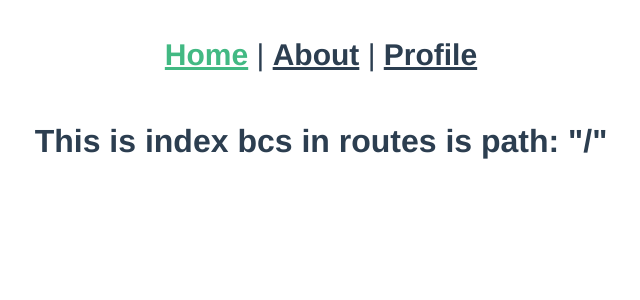
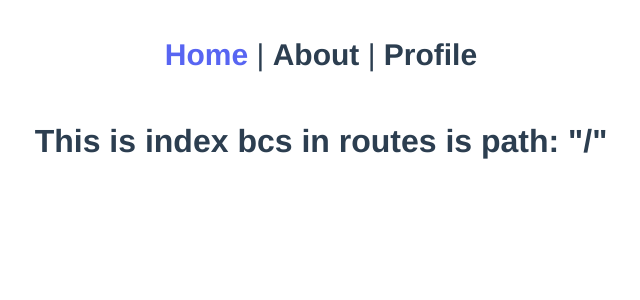
Before and after one commit to gumernus/Vue-Learn, a Vue app: page / in a window 1280 px wide. Shown: the top 300 px of the page, without its empty margins (319-959 px from the left). Built offline with nearby package versions, Linux system fonts and the light colour scheme.

Commit message:
Update App.vue

```diff
--- a/src/App.vue
+++ b/src/App.vue
@@ -24,9 +24,10 @@
 #nav a {
   font-weight: bold;
   color: #2c3e50;
+  text-decoration: none;
 }
 
 #nav a.router-link-exact-active {
-  color: #42b983;
+  color: #5865f2;
 }
 </style>
```
